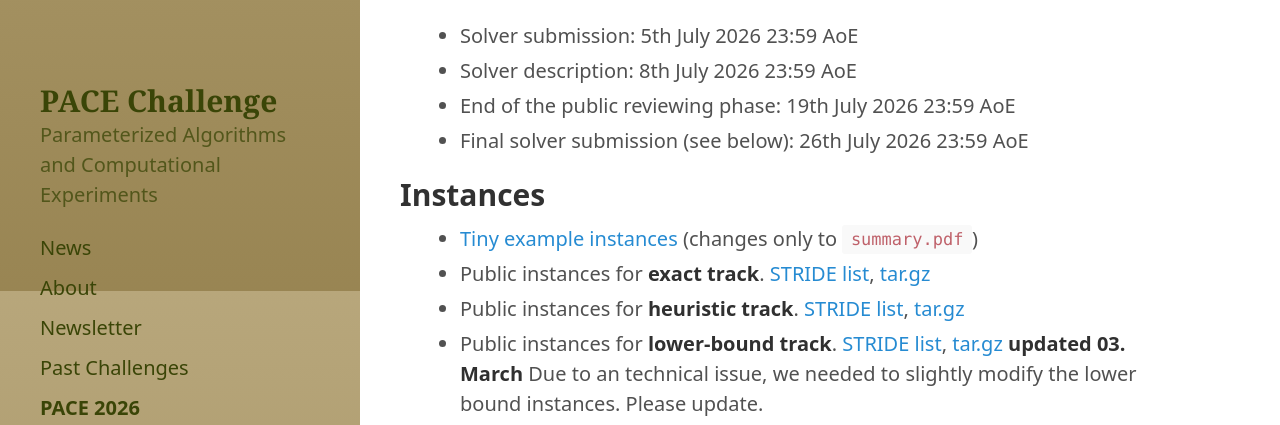
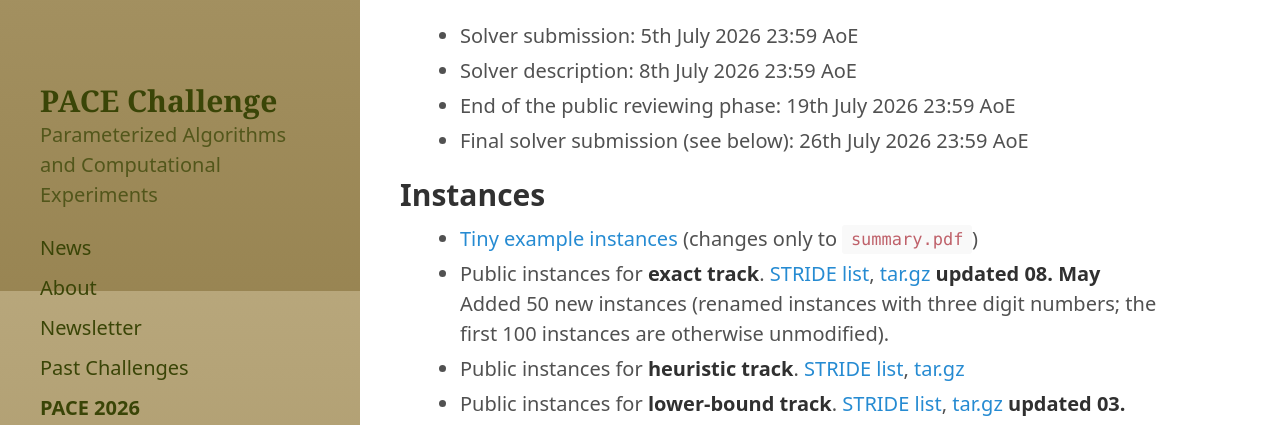
Before and after one commit to PACE-challenge/pacechallenge.org, a Jekyll site: the page built from 2026/index.md, in a window 1280 px wide and 900 px high, scrolled down 609 px, cut to the strip 0-425 px from the top of the window. Built offline with Jekyll 4.4.1, drawn with Linux system fonts in a browser that asks for light colours.

Commit message:
Update exact track public instances and add new data
Updated public instances for exact track with new list and added 50 new instances.

```diff
--- a/2026/index.md
+++ b/2026/index.md
@@ -30,7 +30,7 @@
 
 ## Instances
  - [Tiny example instances](https://pace2026.imada.sdu.dk/datasets/tiny02.tar) (changes only to `summary.pdf`)
- - Public instances for **exact track**. [STRIDE list](https://pace2026.imada.sdu.dk/datasets/pace26_exact_pub.lst), [tar.gz](https://pace2026.imada.sdu.dk/datasets/pace26_exact_pub.tar.gz)
+ - Public instances for **exact track**. [STRIDE list](https://pace2026.imada.sdu.dk/datasets/pace26_exact_pub_v2.lst), [tar.gz](https://pace2026.imada.sdu.dk/datasets/pace26_exact_pub_v2.tar.gz) **updated 08. May** Added 50 new instances (renamed instances with three digit numbers; the first 100 instances are otherwise unmodified).
  - Public instances for **heuristic track**. [STRIDE list](https://pace2026.imada.sdu.dk/datasets/pace26_heuristic_pub.lst), [tar.gz](https://pace2026.imada.sdu.dk/datasets/pace26_heuristic_pub.tar.gz)
  - Public instances for **lower-bound track**. [STRIDE list](https://pace2026.imada.sdu.dk/datasets/pace26_lower_pub_v2.lst), [tar.gz](https://pace2026.imada.sdu.dk/datasets/pace26_lower_pub_v2.tar.gz) **updated 03. March** Due to an technical issue, we needed to slightly modify the lower bound instances. Please update.
 
```
